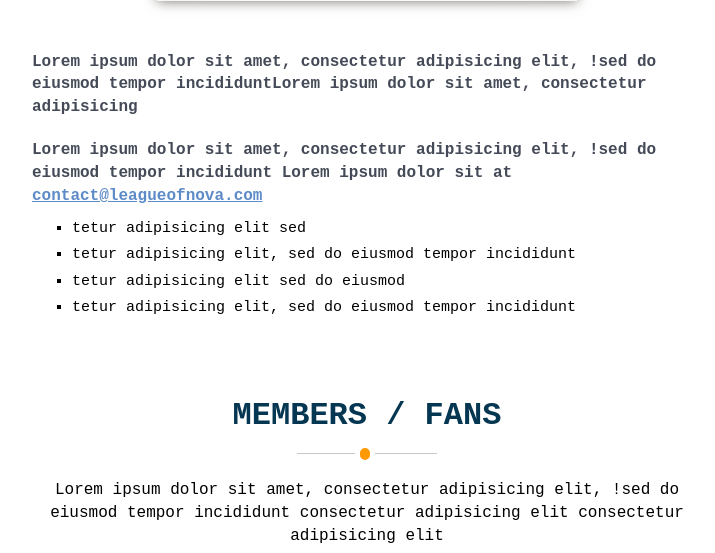
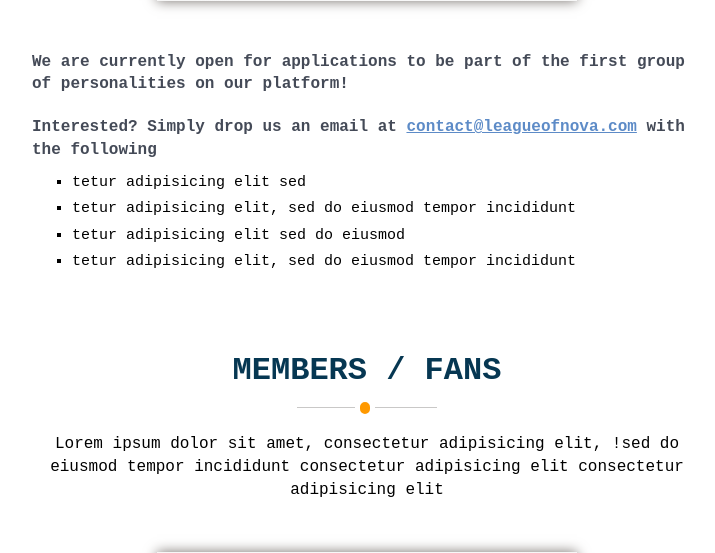
Before and after one commit to harristan/harristan.github.io, a Jekyll site: the page test.html, which Jekyll copies as it is, in a window 1280 px wide and 900 px high, scrolled down 1380 px, cut to the strip 207-760 px from the top of the window. Shown: the whole strip, without its empty margins (273-988 px from the left). Built offline with Jekyll 4.4.1, drawn with Linux system fonts in a browser that asks for light colours.

Commit message:
Update test.html

```diff
--- a/test.html
+++ b/test.html
@@ -88,8 +88,8 @@
 				</div>
 
 				<div class="section-end">
-					<p>Lorem ipsum dolor sit amet, consectetur adipisicing elit, !sed do eiusmod tempor incididuntLorem ipsum dolor sit amet, consectetur adipisicing</p>
-					<p>Lorem ipsum dolor sit amet, consectetur adipisicing elit, !sed do eiusmod tempor incididunt Lorem ipsum dolor sit at <a href="mailto:contact@leagueofnova.com">contact@leagueofnova.com</a></p>
+					<p>We are currently open for applications to be part of the first group of personalities on our platform!</p>
+					<p>Interested? Simply drop us an email at <a href="mailto:contact@leagueofnova.com">contact@leagueofnova.com</a> with the following</p>
 					<ul>
 						<li>tetur adipisicing elit sed</li>
 						<li>tetur adipisicing elit, sed do eiusmod tempor incididunt</li>
```
